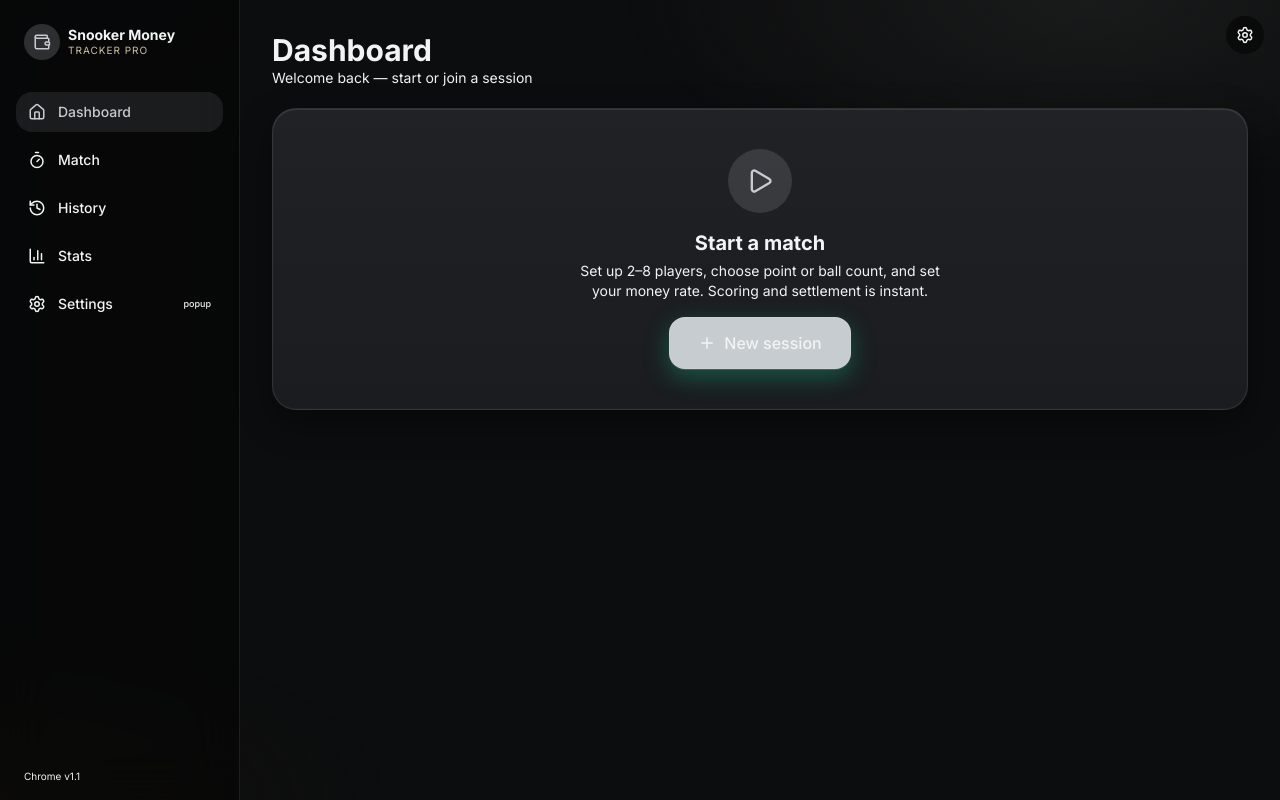
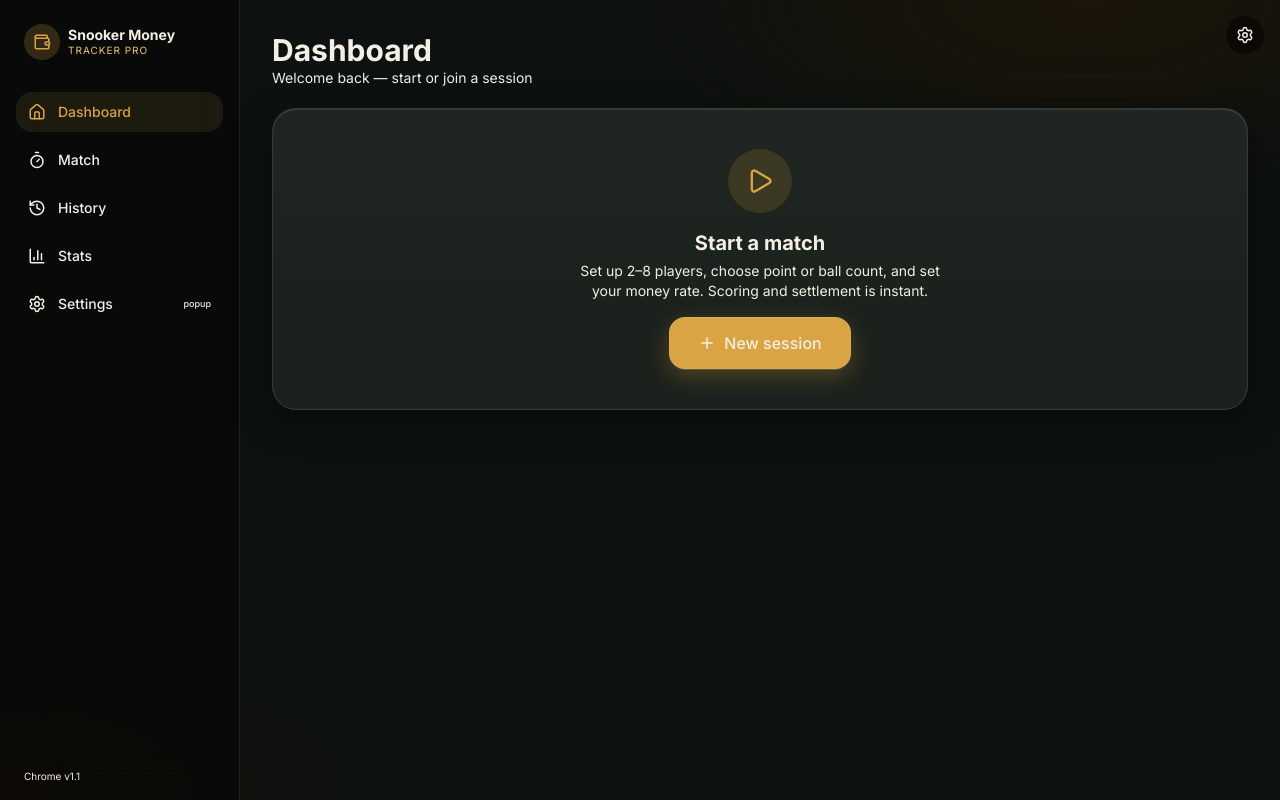
Before and after one commit to methastrategy/mesnooker-webapp, a Next.js app: page / in a window 1280 px wide. Built offline with nearby package versions, Linux system fonts and the light colour scheme.

Commit message:
feat(ui): Billiard Night redesign — green baize felt table under tungsten light, brass/champagne money theme, chalk rail ticks; scoring/ball-order logic untouched

```diff
--- a/src/app/globals.css
+++ b/src/app/globals.css
@@ -1,29 +1,39 @@
 @import "tailwindcss";
 
+/* ═══════════════════════════════════════════════════════════════════
+   Billiard Night — the default Mesnooker visual identity.
+   A friends'-table money snooker game read as a real green baize table
+   under a warm tungsten lamp. Tokens below re-theme every Tailwind
+   utility (bg-*, text-*, border-*, ring-*) AND the shadcn-style :root
+   component layer, so the whole app re-skins through this one file.
+   Legacy named themes remain selectable (emerald/ember/forest/midnight/
+   violet) — they just declare their own --color-* overrides.
+   ═══════════════════════════════════════════════════════════════════ */
+
 @theme {
-  --color-background: #0c0d0e;
-  --color-surface: #14161a;
-  --color-card: rgba(20, 23, 27, 0.72);
-  --color-card-solid: #17191d;
-  --color-primary: #c7ccd1;          /* platinum silver */
-  --color-secondary: #55595f;
-  --color-gold: #cabfa0;             /* champagne accent for money */
-  --color-danger: #ef4444;
-  --color-info: #3b82f6;
-  --color-muted: #8b8e93;
-  --color-foreground: #f2f3f4;
-  --color-line: rgba(255, 255, 255, 0.09);
+  --color-background: #0d1210;          /* green-black felt room, not pure #000 */
+  --color-surface: #141a16;             /* raised surfaces, popovers, inputs */
+  --color-card: rgba(18, 25, 21, 0.62); /* glass card fill, warm green tint */
+  --color-card-solid: #161d18;          /* opaque cards, sheets */
+  --color-primary: #d9a441;             /* brass: main actions + winning money */
+  --color-secondary: #7d6b3a;           /* muted brass for secondary accents */
+  --color-gold: #f0c25c;                /* bright champagne: money highlights */
+  --color-danger: #e8534a;              /* foul red */
+  --color-info: #5aa2f5;                /* focus assists, blue ball assist */
+  --color-muted: #9aa58f;               /* muted/secondary text */
+  --color-foreground: #f3efe4;          /* chalk-ivory primary text */
+  --color-line: rgba(243, 239, 228, 0.10);
 
-  /* Match-page tokens — Minimal Mono / platinum-charcarb */
-  --color-violation: #d8a838;         /* champagne amber: snooker miss / solve */
-  --color-destructive: #ef4444;
-  --color-destructive-foreground: #0c0d0e;
-  --color-felt-hi: #22262b;           /* charcoal felt, silver-lit so balls pop */
-  --color-felt-mid: #1a1e22;
-  --color-felt-deep: #131519;
-  --color-pos-soft: rgba(199, 204, 209, 0.10);
-  --color-neg-soft: rgba(239, 68, 68, 0.10);
-  --color-rail: rgba(20, 22, 26, 0.62);
+  /* Match-page tokens — green baize felt under tungsten light */
+  --color-violation: #f2731e;           /* amber-orange: snooker miss / solve */
+  --color-destructive: #e8534a;
+  --color-destructive-foreground: #0d1210;
+  --color-felt-hi: #1c5a2f;             /* billiard green, lamp-lit top */
+  --color-felt-mid: #12381f;
+  --color-felt-deep: #0a2413;
+  --color-pos-soft: rgba(217, 164, 65, 0.12);
+  --color-neg-soft: rgba(232, 83, 74, 0.12);
+  --color-rail: rgba(20, 26, 22, 0.66);
 
   --font-sans: "Inter Variable", "Inter", -apple-system, BlinkMacSystemFont,
     "SF Pro Display", "SF Pro Text", system-ui, sans-serif;
@@ -31,38 +41,38 @@
 
 :root {
   color-scheme: dark;
-  --background: #0c0d0e;
-  --foreground: #f2f3f4;
-  --card: #17191d;
-  --card-foreground: #f2f3f4;
-  --popover: #14161a;
-  --popover-foreground: #f2f3f4;
-  --primary: #c7ccd1;
-  --primary-foreground: #0c0d0e;
-  --secondary: #55595f;
-  --secondary-foreground: #f2f3f4;
-  --muted: #14161a;
-  --muted-foreground: #8b8e93;
-  --accent: #55595f;
-  --accent-foreground: #f2f3f4;
-  --destructive: #ef4444;
+  --background: #0d1210;
+  --foreground: #f3efe4;
+  --card: #161d18;
+  --card-foreground: #f3efe4;
+  --popover: #141a16;
+  --popover-foreground: #f3efe4;
+  --primary: #d9a441;
+  --primary-foreground: #14100a;
+  --secondary: #7d6b3a;
+  --secondary-foreground: #f3efe4;
+  --muted: #141a16;
+  --muted-foreground: #9aa58f;
+  --accent: #7d6b3a;
+  --accent-foreground: #f3efe4;
+  --destructive: #e8534a;
   --destructive-foreground: #fff;
-  --border: rgba(255, 255, 255, 0.09);
-  --input: rgba(255, 255, 255, 0.1);
-  --ring: #c7ccd1;
+  --border: rgba(243, 239, 228, 0.1);
+  --input: rgba(243, 239, 228, 0.12);
+  --ring: #d9a441;
   --radius: 0.9rem;
-  --gold: #cabfa0;
-  --violation: #d8a838;
-  --pos-soft: rgba(199, 204, 209, 0.10);
-  --neg-soft: rgba(239, 68, 68, 0.10);
+  --gold: #f0c25c;
+  --violation: #f2731e;
+  --pos-soft: rgba(217, 164, 65, 0.12);
+  --neg-soft: rgba(232, 83, 74, 0.12);
 }
 
 /* ───────── Themes — applied via <html data-theme="…"> ─────────
- * Tailwind v4's `@theme` tokens compile to var(--color-*), so overriding these
- * custom properties on a [data-theme] selector re-themes every utility class
- * (bg-*, text-*, border-*, ring-*) at runtime. Keep the attribute selector
- * AFTER :root so it wins on ties. The legacy color themes (emerald, ember,
- * forest, midnight, violet) remain selectable; the base is Minimal Mono. */
+ * Tailwind v4's `@theme` tokens compile to var(--color-*), so overriding
+ * these custom properties on a [data-theme] selector re-themes every
+ * utility class at runtime. Keep the attribute selector AFTER :root so
+ * it wins on ties. The legacy color themes remain selectable; the base
+ * is Billiard Night. */
 [data-theme="emerald"] {
   --color-background: #050505;
   --color-surface: #0b0f0e;
@@ -162,27 +172,28 @@
   --ring: #a855f7;
 }
 
-/* Minimal Mono — polished flagship theme matching the default base. */
+/* `mono` now maps to Billiard Night (default identity under the legacy
+ * pull-down; kept as an explicit alias so old saved prefs still apply). */
 [data-theme="mono"] {
-  --color-background: #0c0d0e;
-  --color-surface: #14161a;
-  --color-card: rgba(20, 23, 27, 0.72);
-  --color-card-solid: #17191d;
-  --color-primary: #c7ccd1;          /* platinum silver */
-  --color-secondary: #55595f;
-  --color-gold: #cabfa0;             /* champagne */
-  --color-danger: #ef4444;
-  --color-muted: #8b8e93;
-  --color-foreground: #f2f3f4;
-  --color-line: rgba(255, 255, 255, 0.09);
-  --color-violation: #d8a838;
-  --background: #0c0d0e;
-  --foreground: #f2f3f4;
-  --card: #17191d;
-  --primary: #c7ccd1;
-  --muted-foreground: #8b8e93;
-  --ring: #c7ccd1;
-  --gold: #cabfa0;
+  --color-background: #0d1210;
+  --color-surface: #141a16;
+  --color-card: rgba(18, 25, 21, 0.62);
+  --color-card-solid: #161d18;
+  --color-primary: #d9a441;          /* brass */
+  --color-secondary: #7d6b3a;
+  --color-gold: #f0c25c;             /* champagne */
+  --color-danger: #e8534a;
+  --color-muted: #9aa58f;
+  --color-foreground: #f3efe4;
+  --color-line: rgba(243, 239, 228, 0.10);
+  --color-violation: #f2731e;
+  --background: #0d1210;
+  --foreground: #f3efe4;
+  --card: #161d18;
+  --primary: #d9a441;
+  --muted-foreground: #9aa58f;
+  --ring: #d9a441;
+  --gold: #f0c25c;
 }
 
 * {
@@ -197,10 +208,10 @@ html {
 body {
   background-color: var(--background);
   background-image:
-    radial-gradient(70% 45% at 82% -5%, rgba(199, 204, 209, 0.08), transparent 60%),
-    radial-gradient(55% 40% at 0% 100%, rgba(202, 191, 160, 0.05), transparent 55%),
-    radial-gradient(60% 50% at 100% 100%, rgba(199, 204, 209, 0.04), transparent 55%),
-    linear-gradient(180deg, #0c0d0e, #111316);
+    radial-gradient(70% 48% at 82% -6%, rgba(240, 194, 92, 0.10), transparent 62%),
+    radial-gradient(55% 42% at -4% 100%, rgba(217, 164, 65, 0.07), transparent 58%),
+    radial-gradient(60% 55% at 104% 104%, rgba(28, 90, 47, 0.16), transparent 60%),
+    linear-gradient(180deg, #0d1210, #101713);
   background-attachment: fixed;
   color: var(--foreground);
   font-family: var(--font-sans);
@@ -217,72 +228,113 @@ body {
   .pb-safe { padding-bottom: env(safe-area-inset-bottom); }
 }
 
-/* Layered glass surface with a crisp top edge highlight and soft depth
- * (Minimal Mono — cleaner silver-tinted glass, flatter premium light). */
+/* Layered glass surface — warm green-tinted glass with a crisp top edge
+ * highlight, like light catching the baize rail. */
 .glass {
   position: relative;
-  background: linear-gradient(180deg, rgba(255, 255, 255, 0.04), rgba(255, 255, 255, 0.012)),
+  background: linear-gradient(180deg, rgba(243, 239, 228, 0.045), rgba(243, 239, 228, 0.014)),
     var(--card);
   backdrop-filter: blur(22px) saturate(150%);
   -webkit-backdrop-filter: blur(22px) saturate(150%);
-  border: 1px solid rgba(255, 255, 255, 0.09);
+  border: 1px solid rgba(243, 239, 228, 0.10);
   box-shadow:
-    inset 0 1px 0 rgba(255, 255, 255, 0.09),
-    inset 0 0 0 0.5px rgba(255, 255, 255, 0.03),
-    0 12px 34px rgba(0, 0, 0, 0.42);
+    inset 0 1px 0 rgba(243, 239, 228, 0.10),
+    inset 0 0 0 0.5px rgba(243, 239, 228, 0.03),
+    0 12px 34px rgba(0, 0, 0, 0.5);
   border-radius: 24px;
 }
 
 .glass-strong {
   position: relative;
-  background: linear-gradient(180deg, rgba(255, 255, 255, 0.05), rgba(255, 255, 255, 0.016)),
-    rgba(20, 23, 27, 0.9);
+  background: linear-gradient(180deg, rgba(243, 239, 228, 0.055), rgba(243, 239, 228, 0.018)),
+    rgba(22, 29, 23, 0.9);
   backdrop-filter: blur(30px) saturate(160%);
   -webkit-backdrop-filter: blur(30px) saturate(160%);
-  border: 1px solid rgba(255, 255, 255, 0.12);
+  border: 1px solid rgba(243, 239, 228, 0.13);
   box-shadow:
-    inset 0 1px 0 rgba(255, 255, 255, 0.11),
-    inset 0 0 0 0.5px rgba(255, 255, 255, 0.04),
-    0 20px 50px rgba(0, 0, 0, 0.5);
+    inset 0 1px 0 rgba(243, 239, 228, 0.12),
+    inset 0 0 0 0.5px rgba(243, 239, 228, 0.04),
+    0 20px 50px rgba(0, 0, 0, 0.55);
   border-radius: 26px;
 }
 
-/* Platinum glow (was emerald/gold) — neutral premium accent for the live table
- * and key cards. Kept class names so every component stays valid. */
+/* Brass & champagne glows — class names kept (glow-emerald/glow-gold) so
+ * every component stays valid, but re-pointed to the Billiard Night
+ * accents: lamp-lit brass for live surfaces, warm champagne for money. */
 .glow-emerald {
   box-shadow:
-    0 0 0 1px rgba(199, 204, 209, 0.16),
-    0 0 26px rgba(199, 204, 209, 0.22),
-    0 18px 44px rgba(0, 0, 0, 0.55);
+    0 0 0 1px rgba(217, 164, 65, 0.18),
+    0 0 26px rgba(217, 164, 65, 0.26),
+    0 18px 44px rgba(0, 0, 0, 0.6);
 }
 .glow-gold {
   box-shadow:
-    0 0 0 1px rgba(202, 191, 160, 0.16),
-    0 0 22px rgba(202, 191, 160, 0.22),
-    0 18px 44px rgba(0, 0, 0, 0.55);
+    0 0 0 1px rgba(240, 194, 92, 0.18),
+    0 0 22px rgba(240, 194, 92, 0.26),
+    0 18px 44px rgba(0, 0, 0, 0.6);
 }
 
-/* Ball */
+/* Ball — glossy billiard ball with bevel; bright enough to read on the
+ * green felt. The ball-rim variant adds a light separation ring. */
 .snooker-ball {
   border-radius: 9999px;
   box-shadow:
-    inset 0 -7px 0 rgba(0, 0, 0, 0.35),
-    inset 3px 4px 7px rgba(255, 255, 255, 0.28),
-    inset -4px -4px 8px rgba(0, 0, 0, 0.25),
-    0 6px 14px rgba(0, 0, 0, 0.55),
-    0 2px 4px rgba(0, 0, 0, 0.4);
+    inset 0 -7px 0 rgba(0, 0, 0, 0.4),
+    inset 3px 4px 7px rgba(255, 255, 255, 0.32),
+    inset -4px -4px 8px rgba(0, 0, 0, 0.28),
+    0 6px 14px rgba(0, 0, 0, 0.6),
+    0 2px 4px rgba(0, 0, 0, 0.45);
 }
 
-/* Light separation rim for balls sitting on the dark charcoal felt */
 .ball-rim {
   border-radius: 9999px;
   box-shadow:
-    inset 0 0 0 2px rgba(255, 255, 255, 0.45),
-    inset 0 -7px 0 rgba(0, 0, 0, 0.35),
-    inset 3px 4px 7px rgba(255, 255, 255, 0.28),
-    inset -4px -4px 8px rgba(0, 0, 0, 0.25),
-    0 6px 14px rgba(0, 0, 0, 0.55),
-    0 2px 4px rgba(0, 0, 0, 0.4);
+    inset 0 0 0 2px rgba(255, 255, 255, 0.5),
+    inset 0 -7px 0 rgba(0, 0, 0, 0.4),
+    inset 3px 4px 7px rgba(255, 255, 255, 0.32),
+    inset -4px -4px 8px rgba(0, 0, 0, 0.28),
+    0 6px 14px rgba(0, 0, 0, 0.6),
+    0 2px 4px rgba(0, 0, 0, 0.45);
+}
+
+/* ───────── Ball pad surface (playful touches) ─────────
+ * .baize        — layered billiard-green felt (lamp-lit radial).
+ * .baize-rail   — rubber cushion rail framing the felt (like a cushion
+ *                 under the table rim).
+ * .felt-spot    — tungsten spotlight pool hovering over the felt.
+ * .felt-tick    — chalk scoreboard tick marks along the rail.
+ * .cushion      — physical contact shadow under a pressed ball. */
+.baize {
+  position: relative;
+  border-radius: 24px;
+  background:
+    radial-gradient(120% 120% at 50% 0%, var(--color-felt-hi) 0%, var(--color-felt-mid) 55%, var(--color-felt-deep) 100%);
+  box-shadow:
+    inset 0 0 34px rgba(0, 0, 0, 0.5),
+    inset 0 -10px 0 rgba(10, 36, 19, 0.6),
+    0 14px 34px rgba(0, 0, 0, 0.55);
+}
+.felt-spot {
+  position: absolute;
+  inset: 0;
+  border-radius: 24px;
+  pointer-events: none;
+  background:
+    radial-gradient(62% 55% at 50% 16%, rgba(255, 241, 214, 0.16), transparent 58%),
+    radial-gradient(95% 70% at 50% 100%, rgba(10, 36, 19, 0.55), transparent 62%);
+}
+.felt-tick {
+  position: relative;
+  width: 2px;
+  height: 7px;
+  border-radius: 2px;
+  background: rgba(243, 239, 228, 0.32);
+  box-shadow: 0 3px 0 rgba(10, 36, 19, 0.55);
+}
+.cushion {
+  box-shadow:
+    0 2px 3px rgba(0, 0, 0, 0.55),
+    0 10px 22px rgba(0, 0, 0, 0.5);
 }
 
 /* Hide scrollbar */
@@ -298,22 +350,22 @@ body {
 
 /* Subtle hairline utility for grouped rows */
 .hairline {
-  border-top: 1px solid rgba(255, 255, 255, 0.06);
+  border-top: 1px solid rgba(243, 239, 228, 0.07);
 }
 
-/* Physical "action key" button — a raised keycap with press-down depth.
- * Shared by the Match action tiles so Foul / End turn / Miss / Solve all read
- * as one tactile family. */
+/* Physical "action key" button — raised brass keycap with press-down
+ * depth. Shared by the Match action tiles so Foul / End turn / Miss /
+ * Solve all read as one tactile family, like buttons on a real table. */
 .action-key {
   position: relative;
   border-radius: 18px;
-  border: 1px solid rgba(255, 255, 255, 0.16);
-  background-image: linear-gradient(180deg, rgba(255, 255, 255, 0.16), rgba(255, 255, 255, 0.02) 55%);
+  border: 1px solid rgba(217, 164, 65, 0.35);
+  background-image: linear-gradient(180deg, rgba(217, 164, 65, 0.28), rgba(217, 164, 65, 0.06) 55%, rgba(243, 239, 228, 0.03));
   box-shadow:
-    inset 0 1px 0 rgba(255, 255, 255, 0.38),
-    inset 0 -2px 0 rgba(0, 0, 0, 0.28),
-    0 6px 0 -1px rgba(0, 0, 0, 0.45),
-    0 10px 20px rgba(0, 0, 0, 0.45);
+    inset 0 1px 0 rgba(255, 255, 245, 0.4),
+    inset 0 -2px 0 rgba(0, 0, 0, 0.3),
+    0 6px 0 -1px rgba(0, 0, 0, 0.5),
+    0 10px 20px rgba(0, 0, 0, 0.5);
   transform: translateY(0);
   transition:
     transform 90ms ease,
@@ -322,15 +374,15 @@ body {
   -webkit-tap-highlight-color: transparent;
 }
 .action-key:hover {
-  filter: brightness(1.08);
+  filter: brightness(1.1);
 }
 .action-key:active {
   transform: translateY(4px);
   box-shadow:
-    inset 0 1px 0 rgba(255, 255, 255, 0.25),
-    inset 0 -1px 0 rgba(0, 0, 0, 0.25),
-    0 2px 0 -1px rgba(0, 0, 0, 0.4),
-    0 3px 6px rgba(0, 0, 0, 0.35);
+    inset 0 1px 0 rgba(255, 255, 245, 0.28),
+    inset 0 -1px 0 rgba(0, 0, 0, 0.28),
+    0 2px 0 -1px rgba(0, 0, 0, 0.45),
+    0 3px 6px rgba(0, 0, 0, 0.4);
 }
 .action-key:focus-visible {
   outline: 2px solid var(--ring);
@@ -338,10 +390,10 @@ body {
 }
 .action-key:disabled {
   transform: none;
-  filter: saturate(0.3) brightness(0.8);
+  filter: saturate(0.3) brightness(0.75);
   box-shadow:
-    inset 0 1px 0 rgba(255, 255, 255, 0.1),
-    0 2px 0 -1px rgba(0, 0, 0, 0.3);
+    inset 0 1px 0 rgba(243, 239, 228, 0.1),
+    0 2px 0 -1px rgba(0, 0, 0, 0.35);
 }
 
 @media (prefers-reduced-motion: reduce) {
--- a/src/app/loading.tsx
+++ b/src/app/loading.tsx
@@ -9,7 +9,7 @@ export default function Loading() {
       <motion.div
         animate={{ scale: [1, 1.12, 1], opacity: [0.6, 1, 0.6] }}
         transition={{ duration: 1.6, repeat: Infinity, ease: "easeInOut" }}
-        className="flex h-16 w-16 items-center justify-center rounded-2xl bg-primary/15 text-primary shadow-[0_0_30px_rgba(22,199,132,0.4)]"
+        className="flex h-16 w-16 items-center justify-center rounded-2xl bg-primary/15 text-primary shadow-[0_0_30px_rgba(217,164,65,0.32)]"
       >
         <Wallet size={30} />
       </motion.div>
--- a/src/app/not-found.tsx
+++ b/src/app/not-found.tsx
@@ -13,7 +13,7 @@ export default function NotFound() {
         animate={{ scale: 1, opacity: 1 }}
         transition={{ type: "spring", stiffness: 260, damping: 20 }}
         className="text-7xl font-black tracking-tight text-primary"
-        style={{ textShadow: "0 0 40px rgba(22,199,132,0.4)" }}
+        style={{ textShadow: "0 0 40px rgba(217,164,65,0.32)" }}
       >
         404
       </motion.div>
--- a/src/components/layout/settings-sheet.tsx
+++ b/src/components/layout/settings-sheet.tsx
@@ -6,7 +6,7 @@ import { useGameStore } from "@/store/gameStore";
 import { cn } from "@/lib/utils";
 
 const THEMES: { id: string; name: string; swatch: string[] }[] = [
-  { id: "mono", name: "Chrome", swatch: ["#c7ccd1", "#cabfa0", "#0c0d0e"] },
+  { id: "mono", name: "Billiard", swatch: ["#d9a441", "#f0c25c", "#0d1210"] },
   { id: "emerald", name: "Emerald Noir", swatch: ["#16c784", "#f59e0b", "#050505"] },
   { id: "ember", name: "Ember", swatch: ["#f97316", "#f59e0b", "#100a06"] },
   { id: "forest", name: "Forest", swatch: ["#22c55e", "#eab308", "#05080a"] },
--- a/src/components/ui/button.tsx
+++ b/src/components/ui/button.tsx
@@ -11,10 +11,10 @@ const buttonVariants = cva(
     variants: {
       variant: {
         default:
-          "bg-primary text-primary-foreground border border-primary/40 shadow-[0_1px_0_rgba(255,255,255,0.15),0_8px_24px_rgba(22,199,132,0.35)] hover:bg-primary/90",
-        gold: "bg-gold text-black border border-gold/40 shadow-[0_1px_0_rgba(255,255,255,0.15),0_8px_24px_rgba(245,158,11,0.3)] hover:bg-gold/90",
+          "bg-primary text-primary-foreground border border-primary/40 shadow-[0_1px_0_rgba(255,255,255,0.15),0_8px_24px_rgba(217,164,65,0.28)] hover:bg-primary/90",
+        gold: "bg-gold text-black border border-gold/40 shadow-[0_1px_0_rgba(255,255,255,0.15),0_8px_24px_rgba(240,194,92,0.28)] hover:bg-gold/90",
         violation:
-          "bg-violation text-black border border-violation/50 shadow-[0_1px_0_rgba(255,255,255,0.15),0_8px_24px_rgba(234,88,12,0.28)] hover:bg-violation/90",
+          "bg-violation text-black border border-violation/50 shadow-[0_1px_0_rgba(255,255,255,0.15),0_8px_24px_rgba(242,115,30,0.26)] hover:bg-violation/90",
         secondary: "bg-secondary text-secondary-foreground border border-secondary/40 hover:bg-secondary/80",
         outline: "border border-white/20 bg-white/5 text-foreground shadow-[0_1px_0_rgba(255,255,255,0.08)] hover:bg-white/10",
         ghost: "border border-white/10 text-foreground hover:bg-white/5",
--- a/src/components/ui/snooker-ball.tsx
+++ b/src/components/ui/snooker-ball.tsx
@@ -26,9 +26,9 @@ export function SnookerBall({
     <motion.button
       onClick={onClick}
       disabled={disabled}
-      whileTap={disabled ? undefined : { scale: 0.9 }}
+      whileTap={disabled ? undefined : { scaleX: 1.18, scaleY: 0.74 }}
       whileHover={disabled ? undefined : { scale: 1.06 }}
-      transition={{ type: "spring", stiffness: 400, damping: 20 }}
+      transition={{ type: "spring", stiffness: 420, damping: 16 }}
       className={cn(
         "snooker-ball ball-rim relative flex items-center justify-center font-bold text-black/80 select-none",
         disabled && "opacity-15 pointer-events-none",
```
Also changed, not shown: src/app/stats/page.tsx (+4 -4 lines), src/components/game/BallPad.tsx (+10 -3 lines), 1 other file (tests, documents, lock files or other folders).
